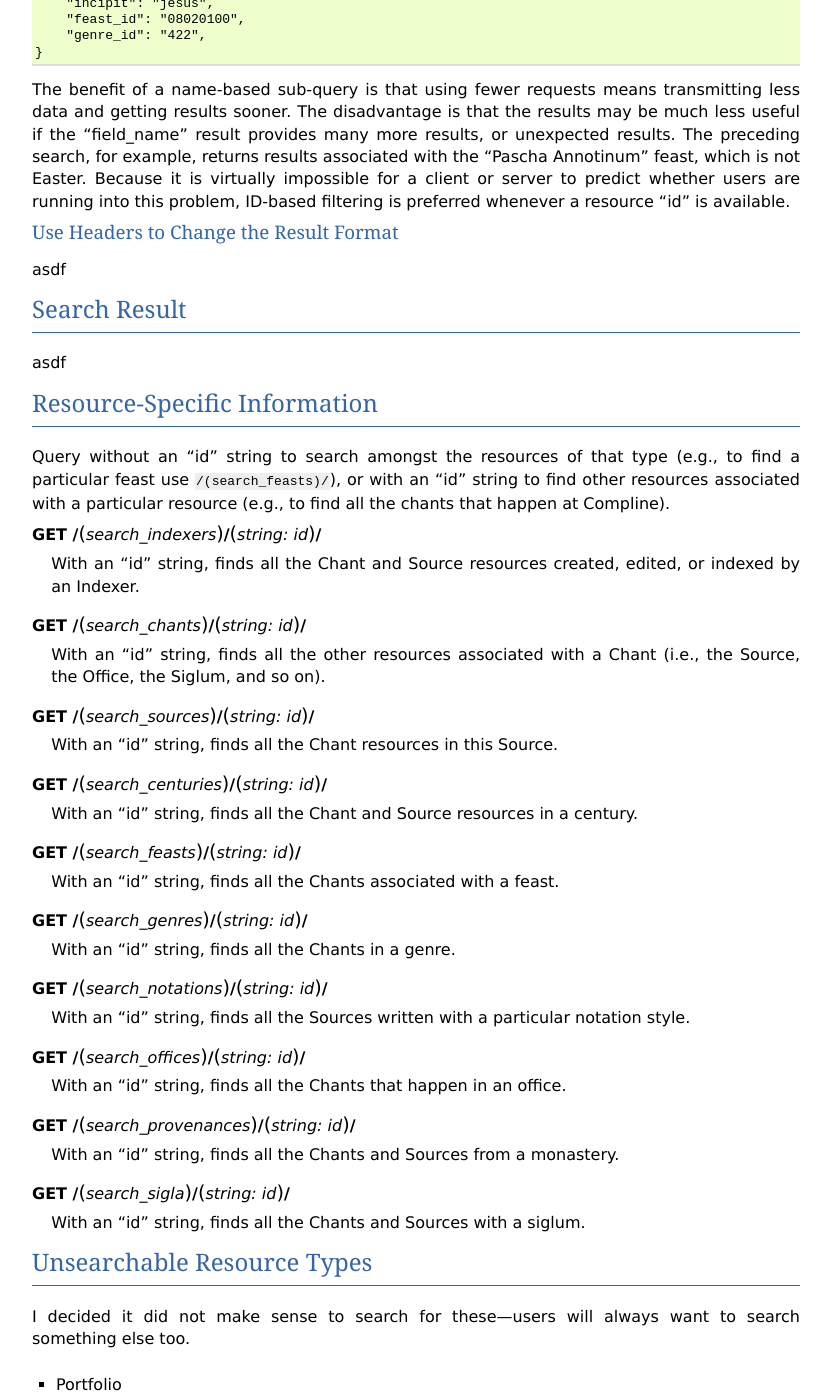
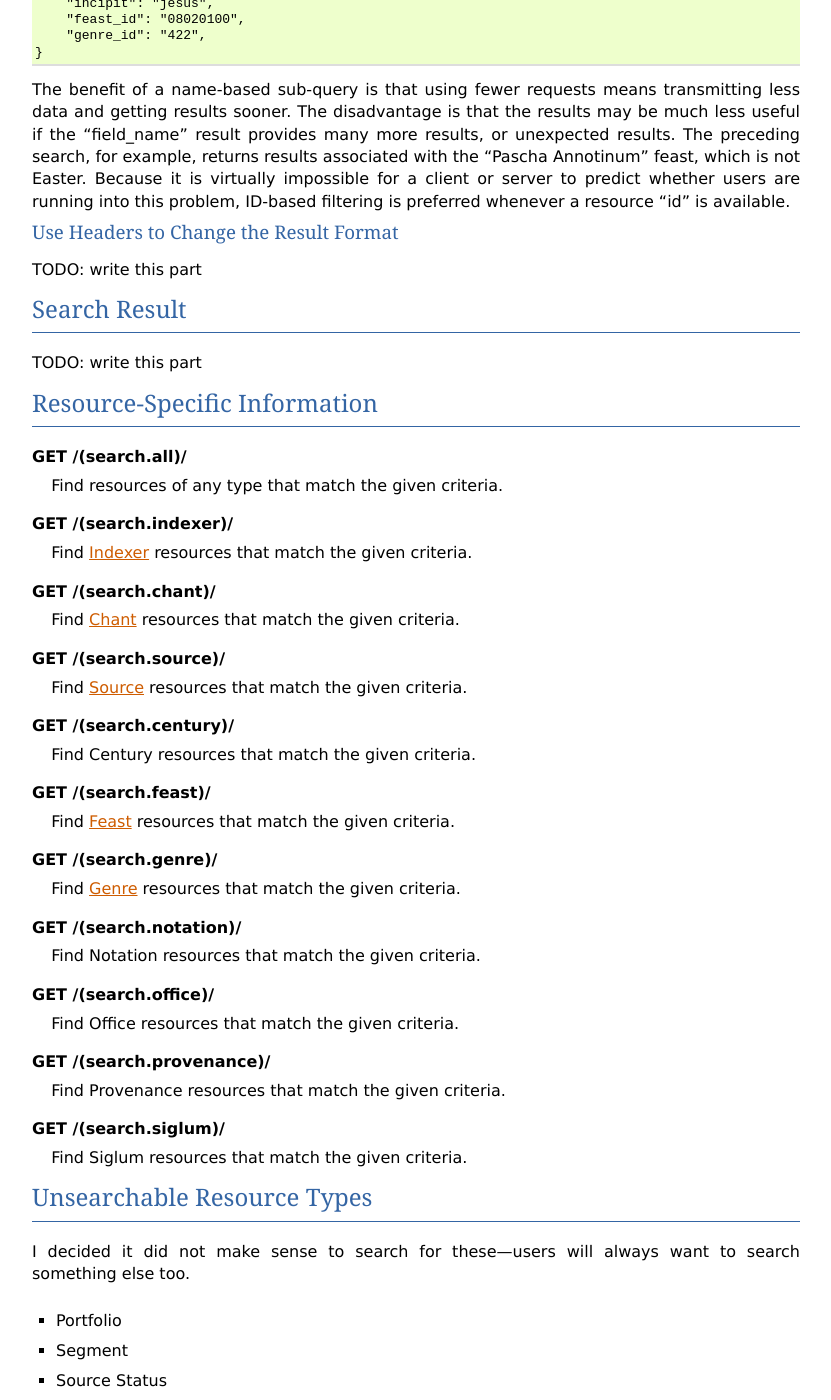
Before and after one commit to CANTUS-Project/api, a Sphinx documentation site: the page built from source/searching.rst, in a window 1280 px wide and 1400 px high, scrolled down 3802 px. Shown: the whole window, without its empty margins (48-879 px from the left). Built offline with Sphinx 7.4.7, drawn with Linux system fonts in a browser that asks for light colours; some of the changed text lies outside the part shown.

Commit message:
some updates to the searching bit

```diff
--- a/source/searching.rst
+++ b/source/searching.rst
@@ -64,9 +64,8 @@ URL to use for these searches will be provided by the ``["search"]["all"]`` memb
 Search Request
 --------------
 
-With the possible exception of a resource ID present in the URL, search parameters are carried in
-the request body. Some additional parameters, used to change the format of results, are carried in
-headers, as specified below in :ref:`search request headers`.
+Search parameters are carried in the request body. Some additional parameters, used to change the
+format of results, are carried in headers, as specified below in :ref:`search request headers`.
 
 The format of a search request body depends on the search grammar. At present, the only supported
 grammar is :ref:`described below <cantus query grammar>`.
@@ -228,61 +227,59 @@ problem, ID-based filtering is preferred whenever a resource "id" is available.
 Use Headers to Change the Result Format
 ^^^^^^^^^^^^^^^^^^^^^^^^^^^^^^^^^^^^^^^
 
-asdf
+TODO: write this part
 
 Search Result
 -------------
 
-asdf
+TODO: write this part
 
 Resource-Specific Information
 -----------------------------
 
-Query without an "id" string to search amongst the resources of that type (e.g., to find a
-particular feast use ``/(search_feasts)/``), or with an "id" string to find other resources
-associated with a particular resource (e.g., to find all the chants that happen at Compline).
+.. http:get:: /(search.all)/
 
-.. http:get:: /(search_indexers)/(string:id)/
+    Find resources of any type that match the given criteria.
 
-    With an "id" string, finds all the Chant and Source resources created, edited, or indexed by
-    an Indexer.
+.. http:get:: /(search.indexer)/
 
-.. http:get:: /(search_chants)/(string:id)/
+    Find :ref:`indexer resource type` resources that match the given criteria.
 
-    With an "id" string, finds all the other resources associated with a Chant (i.e., the Source,
-    the Office, the Siglum, and so on).
+.. http:get:: /(search.chant)/
 
-.. http:get:: /(search_sources)/(string:id)/
+    Find :ref:`chant resource type` resources that match the given criteria.
 
-    With an "id" string, finds all the Chant resources in this Source.
+.. http:get:: /(search.source)/
 
-.. http:get:: /(search_centuries)/(string:id)/
+    Find :ref:`source resource type` resources that match the given criteria.
 
-    With an "id" string, finds all the Chant and Source resources in a century.
+.. http:get:: /(search.century)/
 
-.. http:get:: /(search_feasts)/(string:id)/
+    Find Century resources that match the given criteria.
 
-    With an "id" string, finds all the Chants associated with a feast.
+.. http:get:: /(search.feast)/
 
-.. http:get:: /(search_genres)/(string:id)/
+    Find :ref:`feast resource type` resources that match the given criteria.
 
-    With an "id" string, finds all the Chants in a genre.
+.. http:get:: /(search.genre)/
 
-.. http:get:: /(search_notations)/(string:id)/
+    Find :ref:`genre resource type` resources that match the given criteria.
 
-    With an "id" string, finds all the Sources written with a particular notation style.
+.. http:get:: /(search.notation)/
 
-.. http:get:: /(search_offices)/(string:id)/
+    Find Notation resources that match the given criteria.
 
-    With an "id" string, finds all the Chants that happen in an office.
+.. http:get:: /(search.office)/
 
-.. http:get:: /(search_provenances)/(string:id)/
+    Find Office resources that match the given criteria.
 
-    With an "id" string, finds all the Chants and Sources from a monastery.
+.. http:get:: /(search.provenance)/
 
-.. http:get:: /(search_sigla)/(string:id)/
+    Find Provenance resources that match the given criteria.
 
-    With an "id" string, finds all the Chants and Sources with a siglum.
+.. http:get:: /(search.siglum)/
+
+    Find Siglum resources that match the given criteria.
 
 Unsearchable Resource Types
 ---------------------------
```
